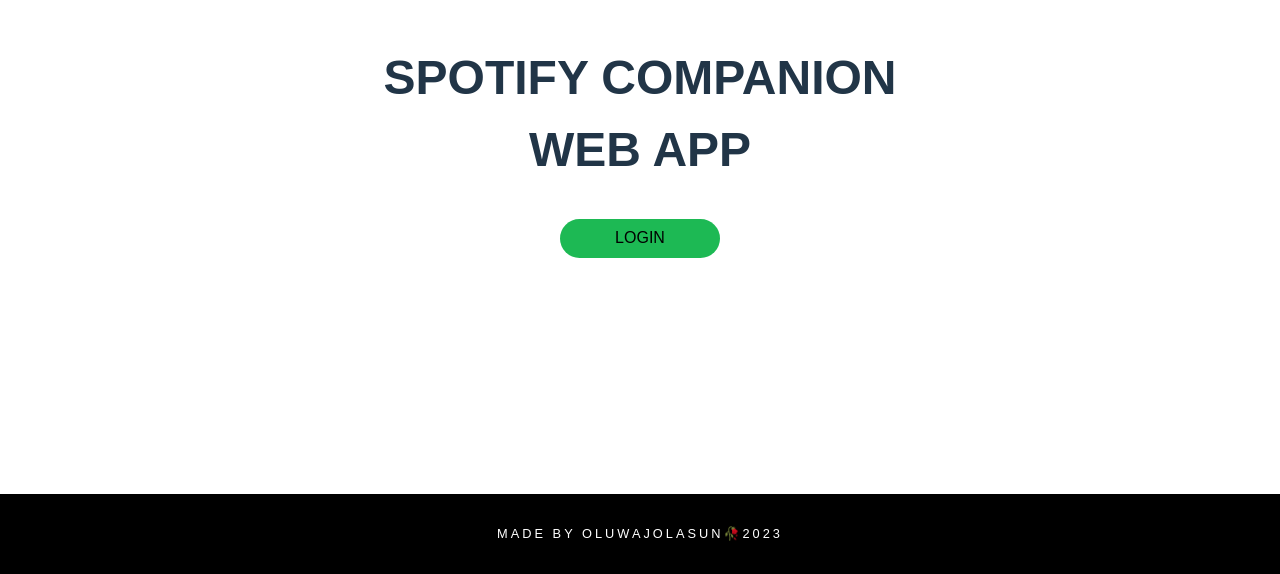
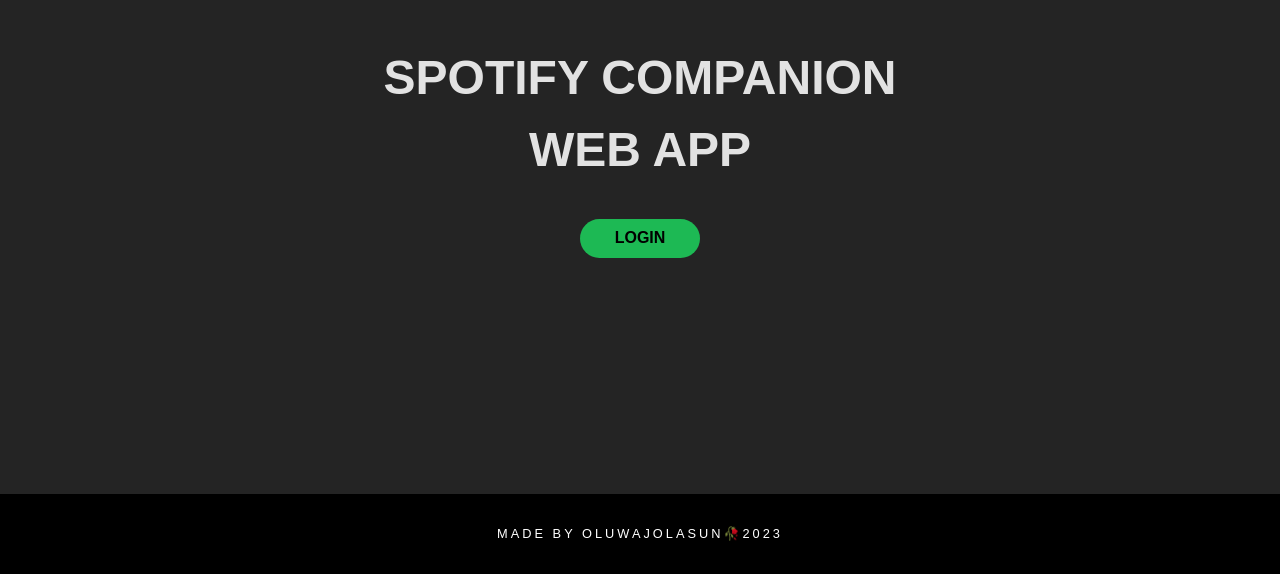
Before and after one commit to oluwajolasun/Spotify, a React (Vite) app in the folder client/: page / in a window 1280 px wide. Shown: the part 226-800 px from the top of the page. Built offline with nearby package versions, Linux system fonts and the light colour scheme; the HTML template or start-up script is replaced by a standard one; a web font is replaced by a local one.

Commit message:
fixed logout and login button

```diff
--- a/client/src/components/styles/Login.styled.js
+++ b/client/src/components/styles/Login.styled.js
@@ -1,4 +1,4 @@
-import styled from "styled-components"
+import styled from "styled-components";
 
 export const Container = styled.div`
   min-height: 90dvh;
@@ -7,22 +7,21 @@
   flex-direction: column;
   align-items: center;
   justify-content: center;
-`
-
+`;
 
 export const LoginDiv = styled.div`
   display: flex;
   flex-direction: column;
   justify-content: center;
   align-items: center;
-`
+`;
 export const LoginText = styled.h1`
   text-align: center;
   font-size: 3rem;
-`
+`;
 export const LoginButton = styled.button`
-background-color: #1DB954;
+  background-color: #1db954;
   border-radius: 70px;
-width: 10rem;
-
-`
+  width: 120px;
+  font-weight: 900;
+`;
--- a/client/src/components/styles/User.styled.js
+++ b/client/src/components/styles/User.styled.js
@@ -77,9 +77,11 @@
   font-weight: 600;
 `;
 export const LogOutBtn = styled.button`
-  width: 130px;
+  background-color: #1db954;
+  border-radius: 70px;
+  width: 120px;
+  font-weight: 900;
   margin: auto;
-  font-weight: 900;
 `;
 
 export const TopTitle = styled.p`
--- a/client/src/index.css
+++ b/client/src/index.css
@@ -104,15 +104,13 @@
   cursor: pointer;
   transition: border-color 0.25s;
 }
-button:hover {
-  border-color: #646cff;
-}
+
 button:focus,
 button:focus-visible {
   outline: 4px auto -webkit-focus-ring-color;
 }
 
-@media (prefers-color-scheme: light) {
+/* @media (prefers-color-scheme: light) {
   :root {
     color: #213547;
     background-color: #ffffff;
@@ -123,4 +121,4 @@
   button {
     background-color: #f9f9f9;
   }
-}
+} */
```
Lines whose indentation alone changed are shown as unchanged.
